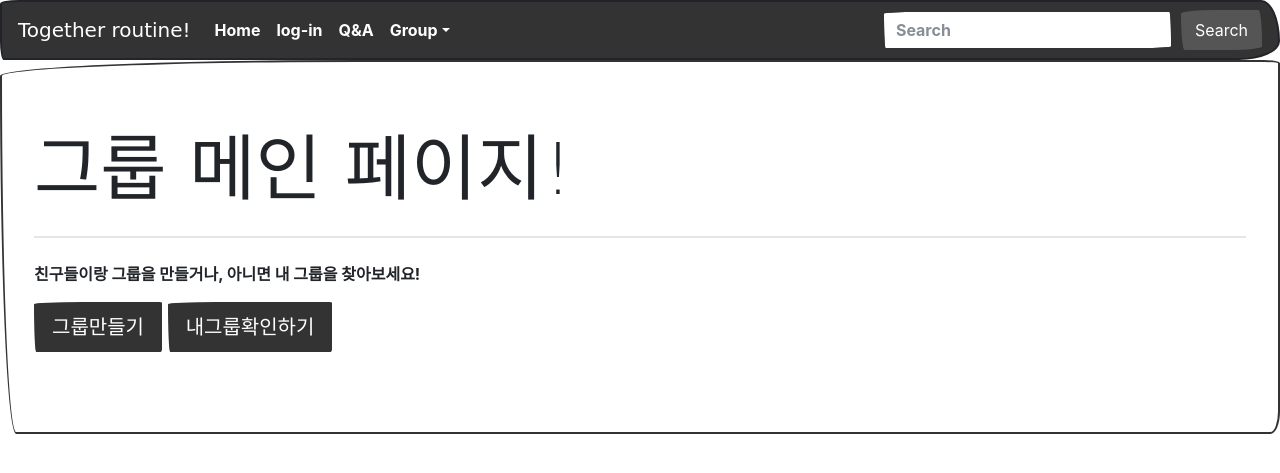
After one commit to Ohdaejin/2022_tr, a Django app: page /group/ in a window 1280 px wide. The commit adds this page. Shown: the top 473 px of the page. Run offline with Django 4.2, Linux system fonts and the light colour scheme; some libraries are stand-ins or nearby versions; some web fonts are replaced.

Commit message:
그룹 메인 페이지 완성

```diff
--- a/group/urls.py
+++ b/group/urls.py
@@ -1,4 +1,8 @@
+from django.urls import path
+from . import views
+
 app_name = 'group'
 
 urlpatterns = [
+    path('', views.main, name='main'),
 ]
--- a/group/views.py
+++ b/group/views.py
@@ -1,3 +1,5 @@
 from django.shortcuts import render
 
-# Create your views here.
+def main(request):
+
+    return render(request, 'group/group_main.html')
--- /dev/null
+++ b/templates/group/group_main.html
@@ -0,0 +1,13 @@
+{% extends 'base.html' %}
+{% block content %}
+<div class="jumbotron">
+  <h1 class="display-3">그룹 메인 페이지!</h1>
+  <p class="lead"></p>
+  <hr class="my-4">
+  <p>친구들이랑 그룹을 만들거나, 아니면 내 그룹을 찾아보세요!</p>
+  <p class="lead">
+    <a class="btn btn-primary btn-lg" href="#" role="button">그룹만들기</a>
+    <a class="btn btn-primary btn-lg" href="#" role="button">내그룹확인하기</a>
+  </p>
+</div>
+{% endblock %}
--- a/templates/navbar.html
+++ b/templates/navbar.html
@@ -13,7 +13,7 @@
       </li>
         <li class="nav-item ">
             {% if user.is_authenticated %}
-            <a class="nav-link" href="{% url 'common:logout' %}">{{ user.username }} (로그아웃)</a>
+            <a class="nav-link" href="{% url 'common:logout' %}">{{ user.username }} (Log-out)</a>
             {% else %}
             <a class="nav-link" href="{% url 'common:login' %}">log-in</a>
             {% endif %}
```
